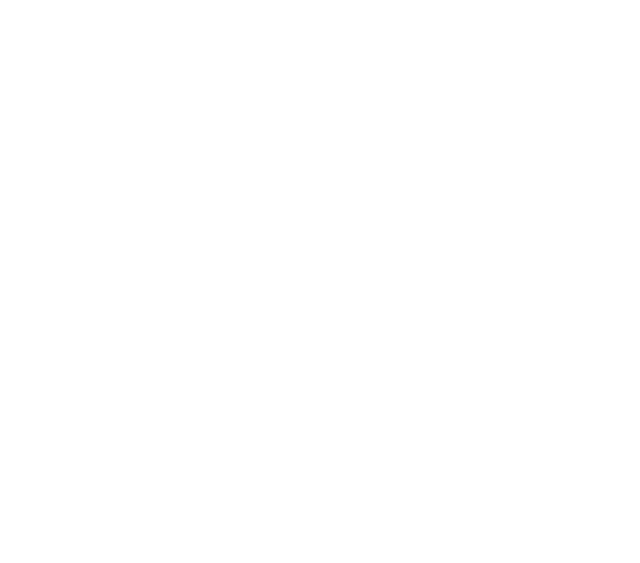
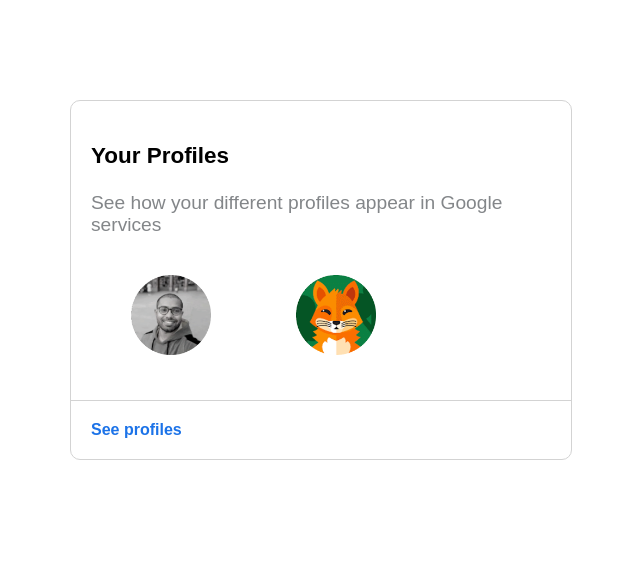
Before and after one commit to AlixSahil/CSS-Bootcamp, a plain HTML site: page Day 1/Assignment/2/index.html in a window 1280 px wide. Shown: the whole page, without its empty margins (319-959 px from the left). Drawn offline with Linux system fonts and the light colour scheme.

Commit message:
Initial Commit

```diff
--- a/Day 1/Assignment/2/index.html
+++ b/Day 1/Assignment/2/index.html
@@ -0,0 +1,26 @@
+<!DOCTYPE html>
+<html lang="en">
+<head>
+    <meta charset="UTF-8">
+    <meta name="viewport" content="width=device-width, initial-scale=1.0">
+    <title>Document</title>
+    <link rel="stylesheet" href="style.css">
+</head>
+<body>
+    <div class="profile-card">
+        <div class="card-body">
+            <h3>Your Profiles</h3>
+            <p class="font-color">See how your different profiles appear in Google  services</p>
+            <div class="card-img-box">
+                <a href="#"><img class="card-img" src="img1.png" alt="profile image"></a>
+                <a href="#"><img class="card-img" src="img2.png" alt="profile image"></a>
+            </div>
+        </div>
+
+        <div class="profile-link">
+            <a href="#">See profiles</a>
+        </div>
+    </div>
+
+</body>
+</html>
--- a/Day 1/Assignment/2/style.css
+++ b/Day 1/Assignment/2/style.css
@@ -35,7 +35,7 @@
 
 .profile-link{
     border-top: 1px solid lightgray;
-    padding: 12px;
+    padding: 20px;
     font-weight: bolder;
 }
 
```
Also changed, not shown: Day 1/Assignment/2/3/index.html (added), Day 1/Assignment/2/3/style.css (added).
